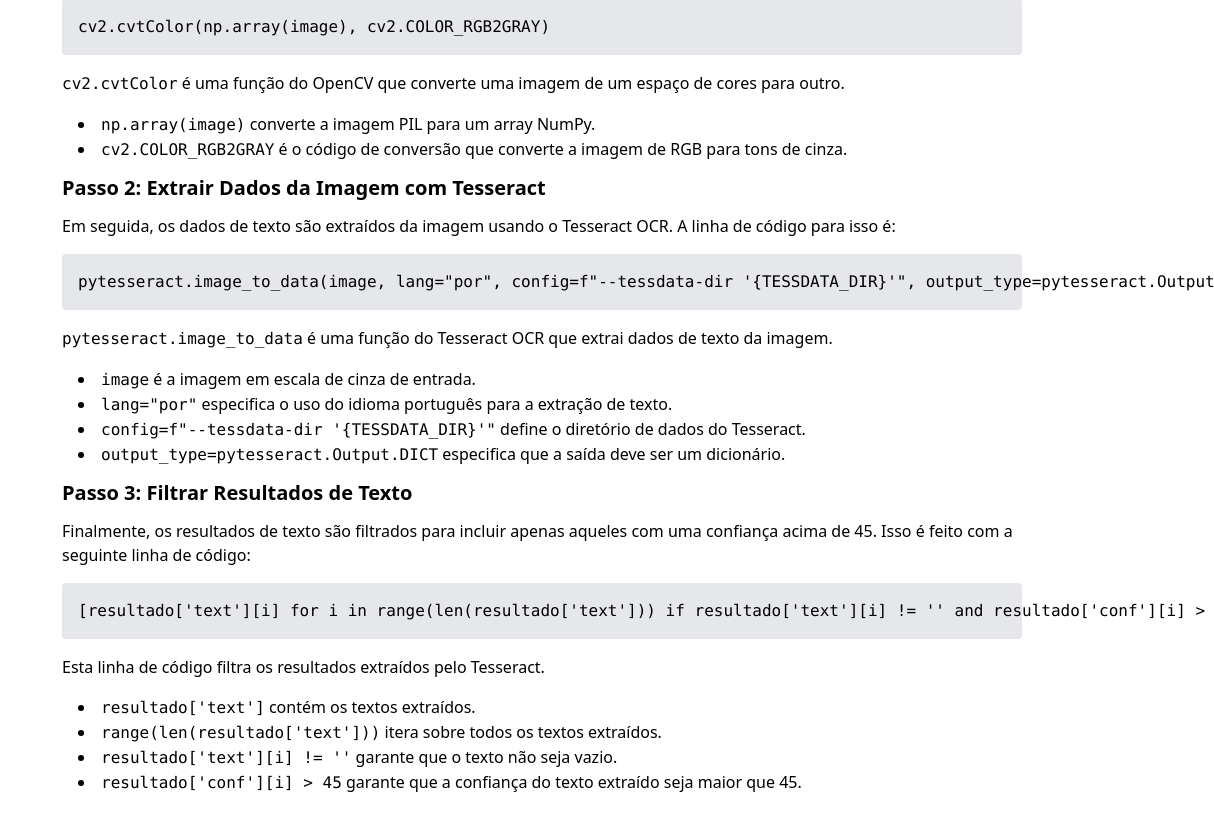
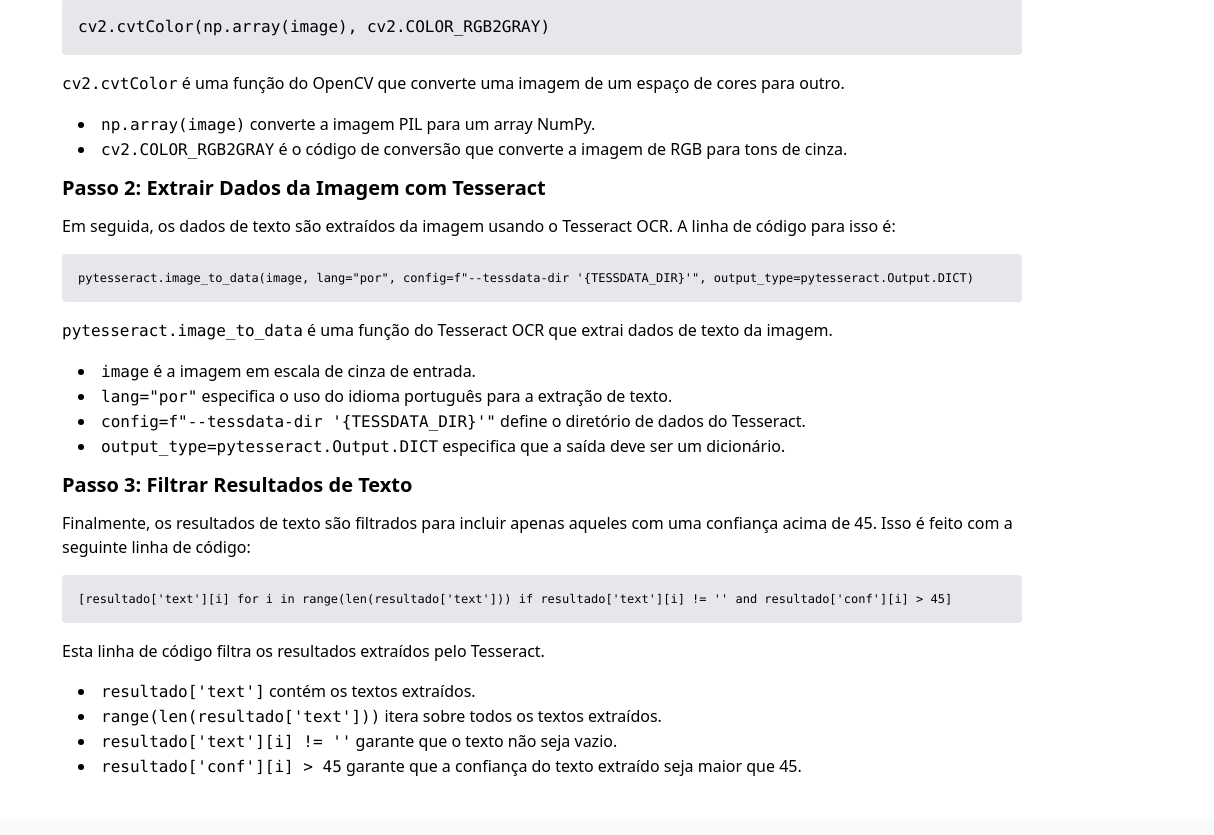
Before and after one commit to jotaven/mytools, a Django app: page /ocr/ in a window 1600 px wide; the page is wider, and only the part inside the window is pictured. Shown: the part 1189-2024 px from the top of that part, without its empty margins (386-1600 px from the left). After the commit the page ends 1965 px from the top of that part, so only its background shows below. Run offline with Django 5.2, Linux system fonts and the light colour scheme; some libraries are stand-ins or nearby versions.

Commit message:
fix: size of code tag

```diff
--- a/app/templates/mytools/ocr.html
+++ b/app/templates/mytools/ocr.html
@@ -27,7 +27,7 @@
 <p class="mb-4">
     Em seguida, os dados de texto são extraídos da imagem usando o Tesseract OCR. A linha de código para isso é:
 </p>
-<pre class="bg-gray-200 p-4 rounded mb-4"><code class="language-python">pytesseract.image_to_data(image, lang="por", config=f"--tessdata-dir '{TESSDATA_DIR}'", output_type=pytesseract.Output.DICT)</code></pre>
+<pre class="bg-gray-200 text-xs p-4 rounded mb-4"><code class="language-python">pytesseract.image_to_data(image, lang="por", config=f"--tessdata-dir '{TESSDATA_DIR}'", output_type=pytesseract.Output.DICT)</code></pre>
 <p class="mb-4">
     <code>pytesseract.image_to_data</code> é uma função do Tesseract OCR que extrai dados de texto da imagem.
     <ul class="list-disc list-inside ml-4">
@@ -42,7 +42,7 @@
 <p class="mb-4">
     Finalmente, os resultados de texto são filtrados para incluir apenas aqueles com uma confiança acima de 45. Isso é feito com a seguinte linha de código:
 </p>
-<pre class="bg-gray-200 p-4 rounded mb-4"><code class="language-python">[resultado['text'][i] for i in range(len(resultado['text'])) if resultado['text'][i] != '' and resultado['conf'][i] > 45]</code></pre>
+<pre class="bg-gray-200 text-xs p-4 rounded mb-4"><code class="language-python">[resultado['text'][i] for i in range(len(resultado['text'])) if resultado['text'][i] != '' and resultado['conf'][i] > 45]</code></pre>
 <p class="mb-4">
     Esta linha de código filtra os resultados extraídos pelo Tesseract.
     <ul class="list-disc list-inside ml-4">
```
